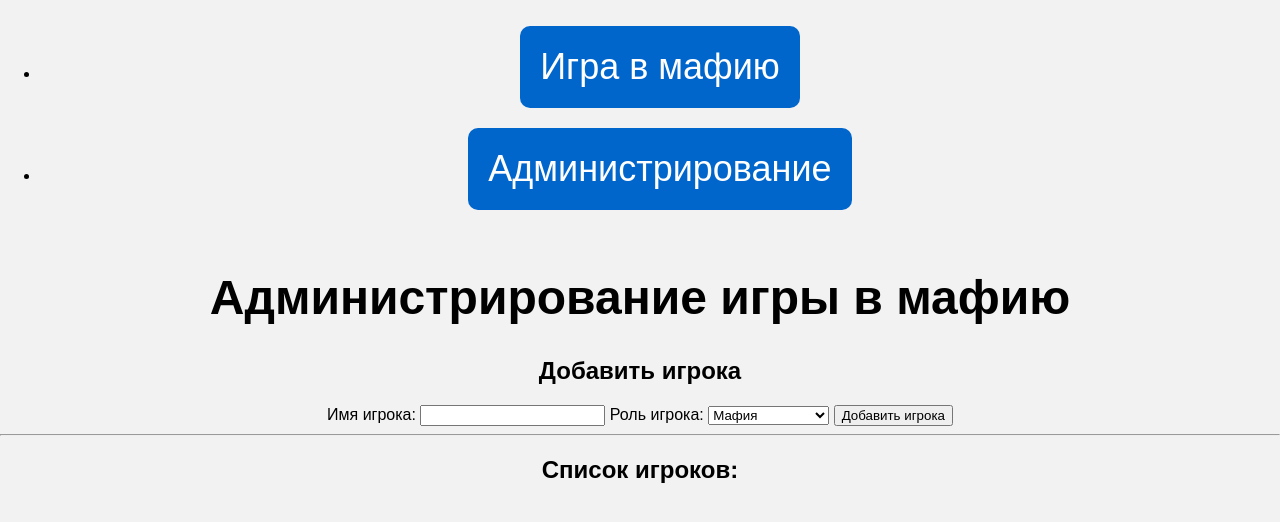
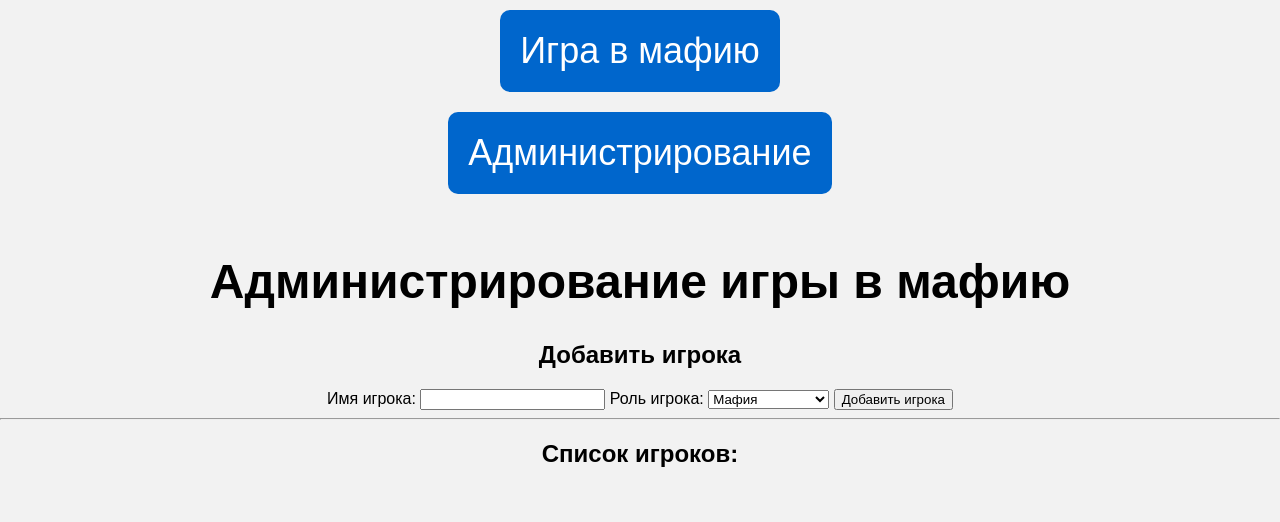
Before and after one commit to san5ezez/Flask_my_project, a Flask app: page /admin in a window 1280 px wide. Shown: the top 522 px of the page. Run offline with Flask 3, Linux system fonts and the light colour scheme.

Commit message:
teacher review

```diff
--- a/data.py
+++ b/data.py
@@ -1,4 +1,3 @@
 data = [
 
 ]
-kaunt = 1
--- a/index.py
+++ b/index.py
@@ -1,5 +1,5 @@
 from flask import Flask, render_template, request, redirect
-from data import data, kaunt
+from data import data
 import random
 app = Flask(__name__)
 
@@ -42,15 +42,29 @@
             data.remove (card)
     return redirect ('/admin')
 
+
+# пофиксить добавление карточки
 @app.route('/add_player', methods=['POST'])
 def add_ployer():
     pl = {}
-    pl["id"] = kaunt
-    pl["player_role"] = request.form["player_role"]
-    data.append(pl)
-    print(pl)
-    print(data)
-    return redirect('/admin')
+    count = 1
+    pl["id"] = 1
+
+    try:
+        for item in range(len(data)):
+            print(count)
+            if int(data[item]['id']) >= count:
+                count = data[item]['id']
+        pl["id"] = count
+        pl["player_role"] = request.form["player_role"]
+        data.append(pl)
+        return redirect('/admin')
+
+    except:
+        pl["player_role"] = request.form["player_role"]
+        data.append(pl)
+        return redirect('/admin')
+
 
 @app.route('/admin')
 def admin():
--- a/static/style.css
+++ b/static/style.css
@@ -1,3 +1,14 @@
+* {
+  text-decoration: none;
+  box-sizing: border-box;
+}
+
+.fix {
+  text-decoration: none;
+  margin: 0;
+  padding: 0;
+}
+
 body {
   font-family: Arial, sans-serif;
   text-align: center;
@@ -71,3 +82,17 @@
   border: none;
   cursor: pointer;
 }
+
+.add_player {
+  border: 4px solid black;
+  position: relative;
+  width: 300px;
+}
+
+.all_player {
+  display: flex;
+  flex-wrap: wrap;
+  justify-content: center;
+  align-items: center;
+  margin: 20px 0;
+}
--- a/templates/admin.html
+++ b/templates/admin.html
@@ -7,7 +7,7 @@
   <body>
     <header>
       <nav>
-        <ul>
+        <ul class="fix">
           <li><a href="/">Игра в мафию</a></li>
           <li><a href="/admin">Администрирование</a></li>
         </ul>
@@ -30,20 +30,22 @@
       </form>
       <hr>
       <h2>Список игроков:</h2>
-      <ul>
+      <div class="all_player">
         {% for item in data %}
-      <div class="add_ployer">
+        <div class="add_player">
             <p>Номер игрока: {{ item.id}}</p>
             <p>Ваша роль: {{ item.player_role}}</p>
-          <form class="delete" action="/delete card" method="POST">
+            <!-- сделать красивую кнопку - бана -->
+            <!-- она должна быть снизу и аккуратной -->
+            <form class="delete" action="/delete_card" method="POST">
               <input type="submit" value="Забанить">
-            <img src="…/static/cban-button.gif" class="delete" >
+              <img src="../static/ban-button.gif" class="delete">
               <input type="hidden" name="id" value="{{ item.id }}"></input>
             </form>
         </div>
 
         {% endfor %}
-      </ul>
+      </div>
     </main>
   </body>
 </html>
```
Lines whose indentation alone changed are shown as unchanged.
